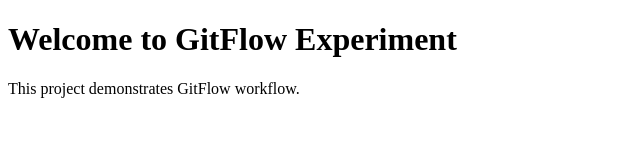
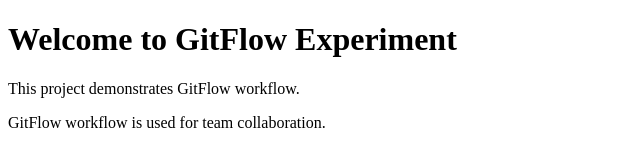
Before and after one commit to Sakshii0204/exp-4, a plain HTML site: page index.html in a window 1280 px wide. Shown: the whole page, without its empty margins (0-640 px from the left). Drawn offline with Linux system fonts and the light colour scheme.

Commit message:
Updated project in develop branch

```diff
--- a/index.html
+++ b/index.html
@@ -6,5 +6,6 @@
 <body>
     <h1>Welcome to GitFlow Experiment</h1>
     <p>This project demonstrates GitFlow workflow.</p>
+    <p>GitFlow workflow is used for team collaboration.</p>
 </body>
 </html>
```
